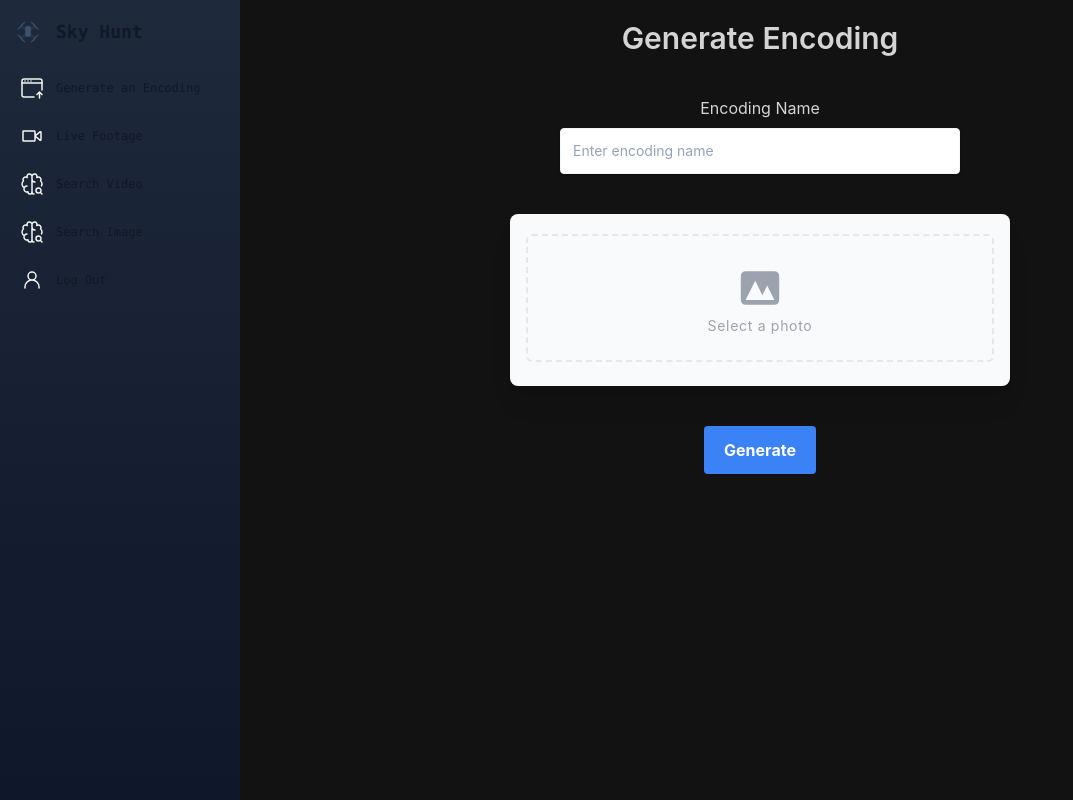
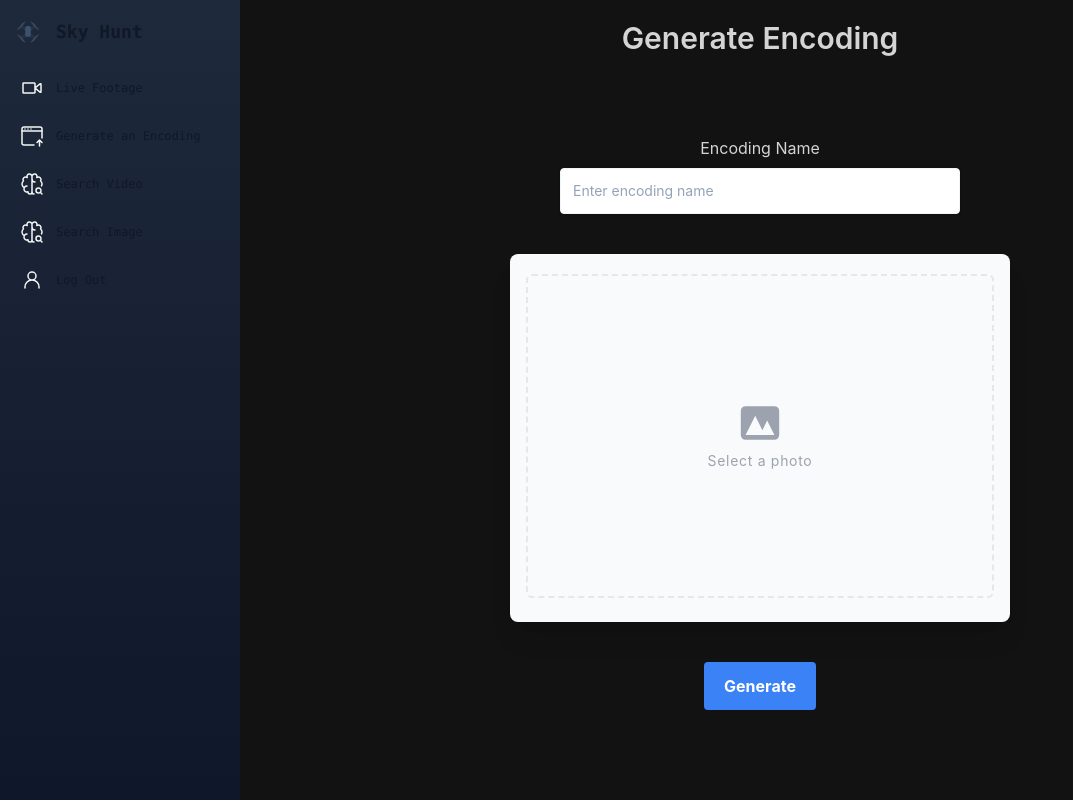
Before and after one commit to CapstoneS01/Web, a React (Vite) app in the folder client/: page /generate-encoding in a window 1280 px wide. Shown: the whole page, without its empty margins (0-1073 px from the left). Built offline with nearby package versions, Linux system fonts and the light colour scheme.

Commit message:
deleted dashboard page

```diff
--- a/client/src/components/Sidebar.tsx
+++ b/client/src/components/Sidebar.tsx
@@ -14,11 +14,37 @@ export const Sidebar = () => {
           <ul className="space-y-2">
             <li className="pb-3">
               <a
-                href="/dashboard"
+                href="/live"
                 className="flex text-lg font-normal text-gray-900 rounded-lg dark:text-white hover:bg-gray-100 dark:hover:bg-gray-700 items-center"
               >
                 <img className="h-8" src={droneLogo} />
                 <span className="ml-3 font-bold ">Sky Hunt</span>
+              </a>
+            </li>
+            <li className="">
+              <a
+                href="/live"
+                className="flex items-center p-2 text-xs font-normal text-gray-900 rounded-lg dark:text-white hover:bg-gray-100 dark:hover:bg-gray-700"
+              >
+                <svg
+                  width="24px"
+                  height="24px"
+                  strokeWidth="1.5"
+                  viewBox="0 0 24 24"
+                  fill="none"
+                  xmlns="http://www.w3.org/2000/svg"
+                >
+                  <path
+                    d="M15 12v4.4a.6.6 0 01-.6.6H3.6a.6.6 0 01-.6-.6V7.6a.6.6 0 01.6-.6h10.8a.6.6 0 01.6.6V12zm0 0l5.016-4.18a.6.6 0 01.984.461v7.438a.6.6 0 01-.984.46L15 12z"
+                    stroke="#f3f6f4"
+                    strokeWidth="1.5"
+                    strokeLinecap="round"
+                    strokeLinejoin="round"
+                  ></path>
+                </svg>
+                <span className="flex-1 ml-3 whitespace-nowrap">
+                  Live Footage
+                </span>
               </a>
             </li>
             <li>
@@ -53,33 +79,6 @@ export const Sidebar = () => {
                 </span>
               </a>
             </li>
-            <li className="">
-              <a
-                href="/live"
-                className="flex items-center p-2 text-xs font-normal text-gray-900 rounded-lg dark:text-white hover:bg-gray-100 dark:hover:bg-gray-700"
-              >
-                <svg
-                  width="24px"
-                  height="24px"
-                  strokeWidth="1.5"
-                  viewBox="0 0 24 24"
-                  fill="none"
-                  xmlns="http://www.w3.org/2000/svg"
-                >
-                  <path
-                    d="M15 12v4.4a.6.6 0 01-.6.6H3.6a.6.6 0 01-.6-.6V7.6a.6.6 0 01.6-.6h10.8a.6.6 0 01.6.6V12zm0 0l5.016-4.18a.6.6 0 01.984.461v7.438a.6.6 0 01-.984.46L15 12z"
-                    stroke="#f3f6f4"
-                    strokeWidth="1.5"
-                    strokeLinecap="round"
-                    strokeLinejoin="round"
-                  ></path>
-                </svg>
-                <span className="flex-1 ml-3 whitespace-nowrap">
-                  Live Footage
-                </span>
-              </a>
-            </li>
-
             <li>
               <a
                 href="#"
--- a/client/src/main.tsx
+++ b/client/src/main.tsx
@@ -5,7 +5,6 @@ import { createBrowserRouter, RouterProvider } from "react-router-dom";
 import Welcome from "./pages/Welcome";
 import Login from "./pages/Login";
 import Error from "./pages/Error";
-import Dashboard from "./pages/Dashboard";
 import { LiveFootage } from "./pages/LiveFootage";
 import { GenerateEncoding } from "./pages/GenerateEncoding";
 
@@ -23,10 +22,6 @@ const router = createBrowserRouter([
     element: <Login />,
   },
   {
-    path: "/dashboard",
-    element: <Dashboard />,
-  },
-  {
     path: "/live",
     element: <LiveFootage />,
   },
--- a/client/src/pages/Dashboard.tsx
+++ /dev/null
@@ -1,47 +0,0 @@
-import React from "react";
-import { KnockFeedProvider } from "@knocklabs/react-notification-feed";
-import { Sidebar } from "../components/Sidebar";
-import Notification from "../components/Notification";
-
-const Dashboard = () => {
-  async function submitImage(file: any) {
-    // submit image function
-    //      <input type="file" onChange={(e) => submitImage(e!.target!.files![0])} />
-    const data = new FormData();
-    data.append("file", file);
-
-    await fetch("http://localhost:3030/upload", {
-      credentials: "same-origin",
-      method: "POST",
-      body: data,
-      headers: {
-        token:
-          "eyJhbGciOiJIUzI1NiIsInR5cCI6IkpXVCJ9.eyJ0b2tlbiI6IjAxR1FTWkMwMFJYSDdXTUJUMlhIWENTMEdaIiwiaWF0IjoxNjc0ODM1MjYzfQ.yneN_EBmUNPFK9zsPuXQHlZTn-FWRkERXBC0hd6-Bi8",
-      },
-    });
-  }
-
-  return (
-    <>
-      <KnockFeedProvider
-        apiKey={import.meta.env.VITE_KNOCK_PUBLIC_KEY}
-        feedId={import.meta.env.VITE_KNOCK_CHANNEL_ID}
-        userId={"aboodeh890@gmail.com"}
-      >
-        <Notification />
-      </KnockFeedProvider>
-      <div className="w-full">
-        <Sidebar />
-        <div className="ml-60 p-5">
-          <div className="flex flex-col w-full">
-            <div className="flex-1 text-center font-mono w-full">
-              <h1 className="text-3xl font-semibold">Dashboard</h1>
-            </div>
-          </div>
-        </div>
-      </div>
-    </>
-  );
-};
-
-export default Dashboard;
--- a/client/src/pages/GenerateEncoding.tsx
+++ b/client/src/pages/GenerateEncoding.tsx
@@ -33,6 +33,11 @@ export const GenerateEncoding = () => {
   };
 
   const generate = async (e: any) => {
+    console.log("did not work");
+    return;
+  };
+
+  async function submitImages(e: any) {
     e.preventDefault();
     if (files.length < 5 || files.length > 10) {
       toast.error(
@@ -64,9 +69,23 @@ export const GenerateEncoding = () => {
 
       return;
     }
-    console.log("did not work");
-    return;
-  };
+
+    const data = new FormData();
+    data.append("name", encodingName);
+    for (let i = 0; i < files.length; i++) {
+      data.append("files", files[i]);
+    }
+
+    await fetch("http://localhost:3030/upload", {
+      credentials: "same-origin",
+      method: "POST",
+      body: data,
+      headers: {
+        token:
+          "eyJhbGciOiJIUzI1NiIsInR5cCI6IkpXVCJ9.eyJ0b2tlbiI6IjAxR1FTWkMwMFJYSDdXTUJUMlhIWENTMEdaIiwiaWF0IjoxNjc0ODM1MjYzfQ.yneN_EBmUNPFK9zsPuXQHlZTn-FWRkERXBC0hd6-Bi8",
+      },
+    });
+  }
 
   return (
     <div className="w-full flex">
@@ -77,7 +96,7 @@ export const GenerateEncoding = () => {
             Generate Encoding
           </h1>
           <form className="flex flex-col justify-center items-center">
-            <div className="w-full flex flex-col justify-center items-center mb-10">
+            <div className="w-full flex flex-col justify-center items-center mb-10 mt-10">
               <label htmlFor="name" className="text-left mb-2">
                 Encoding Name
               </label>
@@ -99,7 +118,7 @@ export const GenerateEncoding = () => {
                   <div className="flex items-center justify-center w-full">
                     <label
                       htmlFor="image"
-                      className="flex flex-col w-full h-32 border-2 rounded-md border-dashed hover:bg-gray-100 hover:border-gray-300 cursor-pointer"
+                      className="flex items-center justify-center p-40 flex-col w-full h-32 border-2 rounded-md border-dashed hover:bg-gray-100 hover:border-gray-300 cursor-pointer"
                     >
                       <div className="flex flex-col items-center justify-center pt-7">
                         <svg
@@ -136,10 +155,6 @@ export const GenerateEncoding = () => {
                           src={URL.createObjectURL(file)}
                           alt="Selected Image"
                         />
-                        <i
-                          className="absolute right-1 hover:text-white cursor-pointer"
-                          onClick={() => removeImage(file.name)}
-                        ></i>
                       </div>
                     ))}
                   </div>
@@ -150,7 +165,7 @@ export const GenerateEncoding = () => {
               <button
                 type="button"
                 className="bg-blue-500 hover:bg-blue-700 text-white font-bold py-3 px-5 rounded"
-                onClick={generate}
+                onClick={(e) => submitImages(e)}
               >
                 Generate
               </button>
--- a/client/src/pages/LiveFootage.tsx
+++ b/client/src/pages/LiveFootage.tsx
@@ -1,9 +1,19 @@
 import React from "react";
 import { Sidebar } from "../components/Sidebar";
 import { InfoCard } from "../components/InfoCard";
+import Notification from "../components/Notification";
+import { KnockFeedProvider } from "@knocklabs/react-notification-feed";
 
 export const LiveFootage = () => {
   return (
+    <>
+      <KnockFeedProvider
+        apiKey={import.meta.env.VITE_KNOCK_PUBLIC_KEY}
+        feedId={import.meta.env.VITE_KNOCK_CHANNEL_ID}
+        userId={"aboodeh890@gmail.com"}
+      >
+        <Notification />
+      </KnockFeedProvider>
       <div className="w-full h-full flex flex-col">
         <Sidebar />
         <div className="flex-1 ml-60 p-5">
@@ -31,5 +41,6 @@ export const LiveFootage = () => {
           </div>
         </div>
       </div>
+    </>
   );
 };
```
Also changed, not shown: client/src/pages/SearchVideo.tsx (added). Lines whose indentation alone changed are shown as unchanged.
